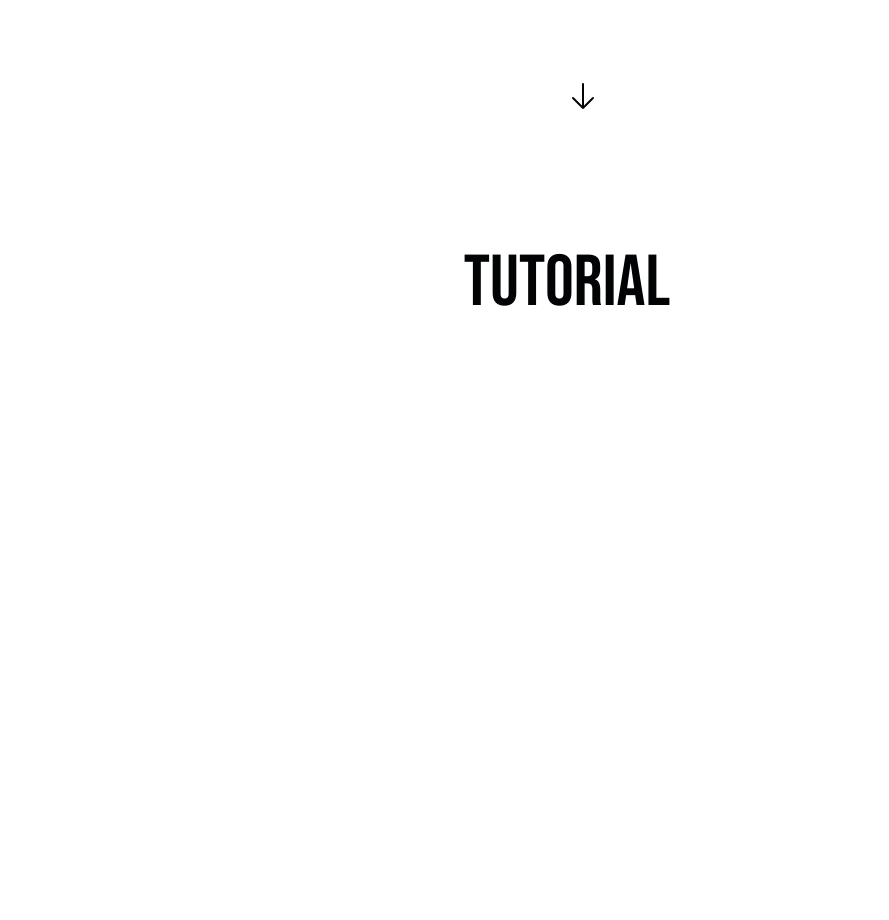
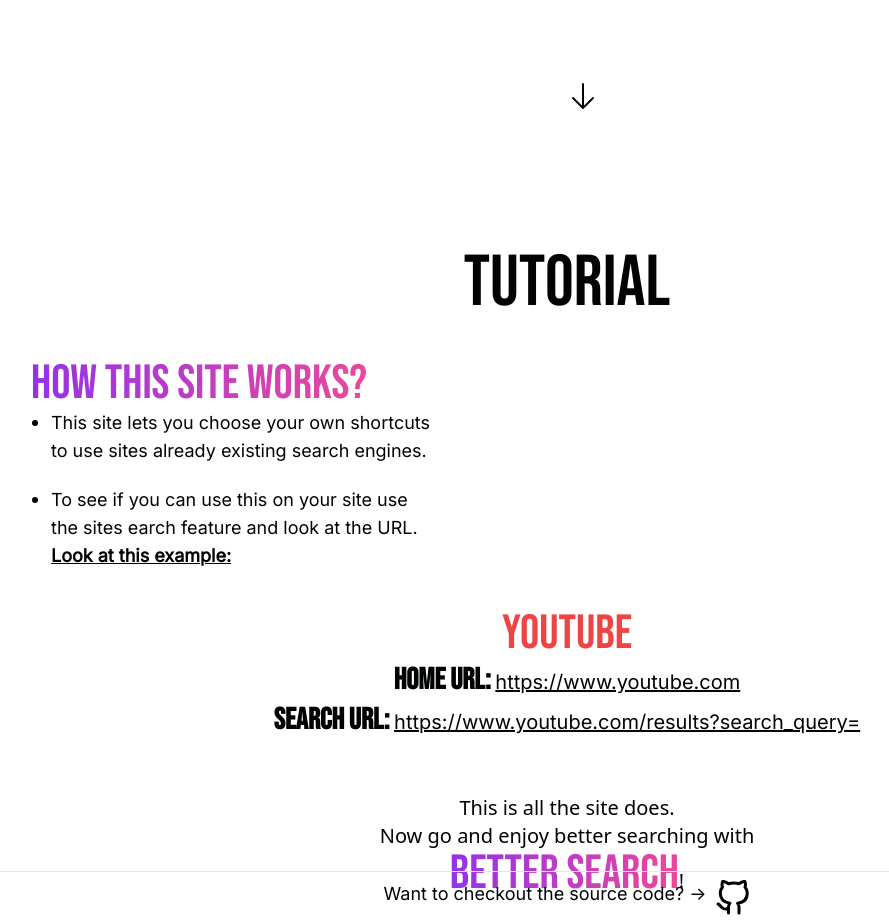
Before and after one commit to ajvejko/Bettersearch, a Vue app: page / in a window 1280 px wide. Shown: the part 680-1600 px from the top of the page, without its empty margins (73-962 px from the left). Built offline with nearby package versions, Linux system fonts and the light colour scheme.

Commit message:
finished tutorial section

```diff
--- a/src/App.vue
+++ b/src/App.vue
@@ -1,5 +1,4 @@
 <script setup lang="ts">
-import Background from "./components/Background.vue";
 import Navbar from "./components/Navbar.vue";
 import MainPage from "./components/MainPage.vue";
 import TutorialPage from "./components/TutorialPage.vue";
@@ -25,6 +24,10 @@ body {
   @apply overflow-x-hidden bg-backgroundLight dark:bg-backgroundDark;
 }
 
+html {
+  scroll-behavior: smooth;
+}
+
 .button-transition {
   transition: all ease 300ms;
 }
--- a/src/components/MainPage.vue
+++ b/src/components/MainPage.vue
@@ -1,7 +1,7 @@
 <script setup lang="ts">
 import SearchBar from "./SearchBar.vue";
 import WebTable from "./WebTable.vue";
-import Background from "./Background.vue";
+import BackgroundMainPage from "./BackgroundMainPage.vue";
 </script>
 
 <template>
@@ -26,6 +26,6 @@ import Background from "./Background.vue";
         d="M19.5 13.5L12 21m0 0l-7.5-7.5M12 21V3"
       />
     </svg>
-    <Background />
+    <BackgroundMainPage />
   </section>
 </template>
--- a/src/components/TutorialPage.vue
+++ b/src/components/TutorialPage.vue
@@ -1,10 +1,84 @@
 <script setup lang="ts"></script>
 <template>
-  <section id="tutorial" class="relative h-screen px-5">
-    <h1
-      class="pt-32 text-center font-bebas text-5xl text-textLight focus:shadow-[0_0px_11px_rgba(0,0,0,0.25)] dark:text-textDark md:text-6xl lg:text-7xl"
+  <section
+    id="tutorial"
+    class="relative h-screen text-textLight dark:text-textDark"
+  >
+    <div class="m-auto max-w-6xl">
+      <h1
+        class="pt-32 text-center font-bebas text-5xl focus:shadow-[0_0px_11px_rgba(0,0,0,0.25)] md:text-6xl lg:text-7xl"
+      >
+        Tutorial
+      </h1>
+      <div class="ml-5 mt-10 md:ml-10">
+        <span
+          class="bg-gradient-to-r from-purple-600 to-pink-500 bg-clip-text font-bebas text-3xl text-transparent md:text-4xl lg:text-5xl"
+        >
+          How this site works?
+        </span>
+        <ul class="ml-5 max-w-sm list-outside list-disc lg:text-lg">
+          <li>
+            <p class="font-inter text-textLight dark:text-textDark">
+              This site lets you choose your own shortcuts to use sites already
+              existing search engines.
+            </p>
+          </li>
+          <li>
+            <p class="mt-5 font-inter">
+              To see if you can use this on your site use the sites earch
+              feature and look at the URL.
+              <span class="font-bold underline">Look at this example:</span>
+            </p>
+          </li>
+        </ul>
+      </div>
+
+      <div class="mt-10 text-center">
+        <h3 class="font-bebas text-3xl text-red-500 md:text-4xl lg:text-5xl">Youtube</h3>
+        <div class="mt-1 font-bebas text-xl font-bold md:text-2xl lg:text-3xl">
+          Home URL:
+          <span class="font-inter text-base font-normal underline md:text-lg lg:text-xl"
+            >https://www.youtube.com</span
+          >
+        </div>
+        <div class="mt-1 font-bebas text-xl font-bold md:text-2xl lg:text-3xl">
+          Search URL:
+          <span class="font-inter text-base font-normal underline md:text-lg lg:text-xl"
+            >https://www.youtube.com/results?search_query=</span
+          >
+        </div>
+      </div>
+      <p class="mt-14 text-center md:text-lg lg:text-xl">
+        This is all the site does.<br />
+        Now go and enjoy better searching with<br />
+        <span
+          class="bg-gradient-to-r from-purple-600 to-pink-500 bg-clip-text font-bebas text-3xl text-transparent md:text-4xl lg:text-5xl"
+          >Better Search</span
+        >!
+      </p>
+    </div>
+    <div
+      class="absolute bottom-0 left-0 right-0 flex justify-center border-t pb-1 pt-2 text-center lg:text-lg font-inter"
     >
-      Tutorial
-    </h1>
+      Want to checkout the source code? ->
+      <a
+        href="https://github.com/ajvejko/Bettersearch"
+        class="button-transition ml-2 hover:scale-110"
+      >
+        <svg
+          xmlns="http://www.w3.org/2000/svg"
+          viewBox="0 0 24 24"
+          fill="none"
+          stroke-width="2"
+          stroke-linecap="round"
+          stroke-linejoin="round"
+          class="h-6 w-6 stroke-textLight dark:stroke-textDark md:h-8 md:w-8 lg:h-9 lg:w-9"
+        >
+          <path
+            d="M9 19c-5 1.5-5-2.5-7-3m14 6v-3.87a3.37 3.37 0 0 0-.94-2.61c3.14-.35 6.44-1.54 6.44-7A5.44 5.44 0 0 0 20 4.77 5.07 5.07 0 0 0 19.91 1S18.73.65 16 2.48a13.38 13.38 0 0 0-7 0C6.27.65 5.09 1 5.09 1A5.07 5.07 0 0 0 5 4.77a5.44 5.44 0 0 0-1.5 3.78c0 5.42 3.3 6.61 6.44 7A3.37 3.37 0 0 0 9 18.13V22"
+          ></path>
+        </svg>
+      </a>
+    </div>
   </section>
 </template>
--- a/tailwind.config.js
+++ b/tailwind.config.js
@@ -18,6 +18,7 @@ module.exports = {
       },
       animation: {
         blob: "blob 8s infinite",
+        oval: "oval 20s infinite",
       },
       keyframes: {
         blob: {
@@ -34,6 +35,20 @@ module.exports = {
             transform: "translate(0px, 0px) scale(1)",
           },
         },
+        oval: {
+          "0%": {
+            transform: "translate(0px, 0px) scale(1) rotate(0deg)",
+          },
+          "30%": {
+            transform: "translate(50px, -60px) scale(1.1) rotate(45deg)",
+          },
+          "66%": {
+            transform: "translate(-20px, 20px) scale(0.9) rotate(-45deg)",
+          },
+          "100%": {
+            transform: "translate(0px, 0px) scale(1) rotate(0deg)",
+          },
+        },
       },
     },
   },
```
Also changed, not shown: src/components/BackgroundMainPage.vue (renamed from src/components/Background.vue), src/components/icons/github.svg (added).
